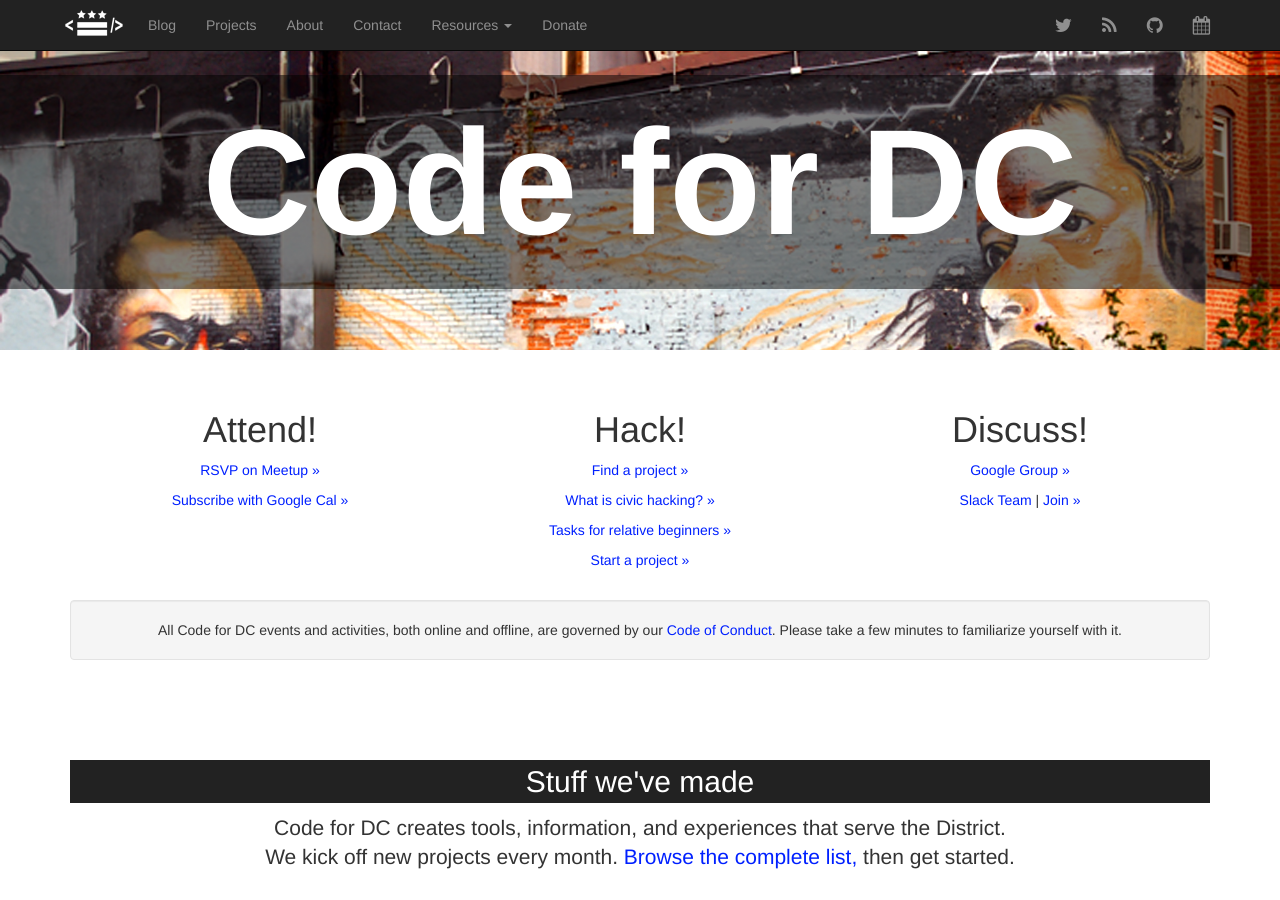
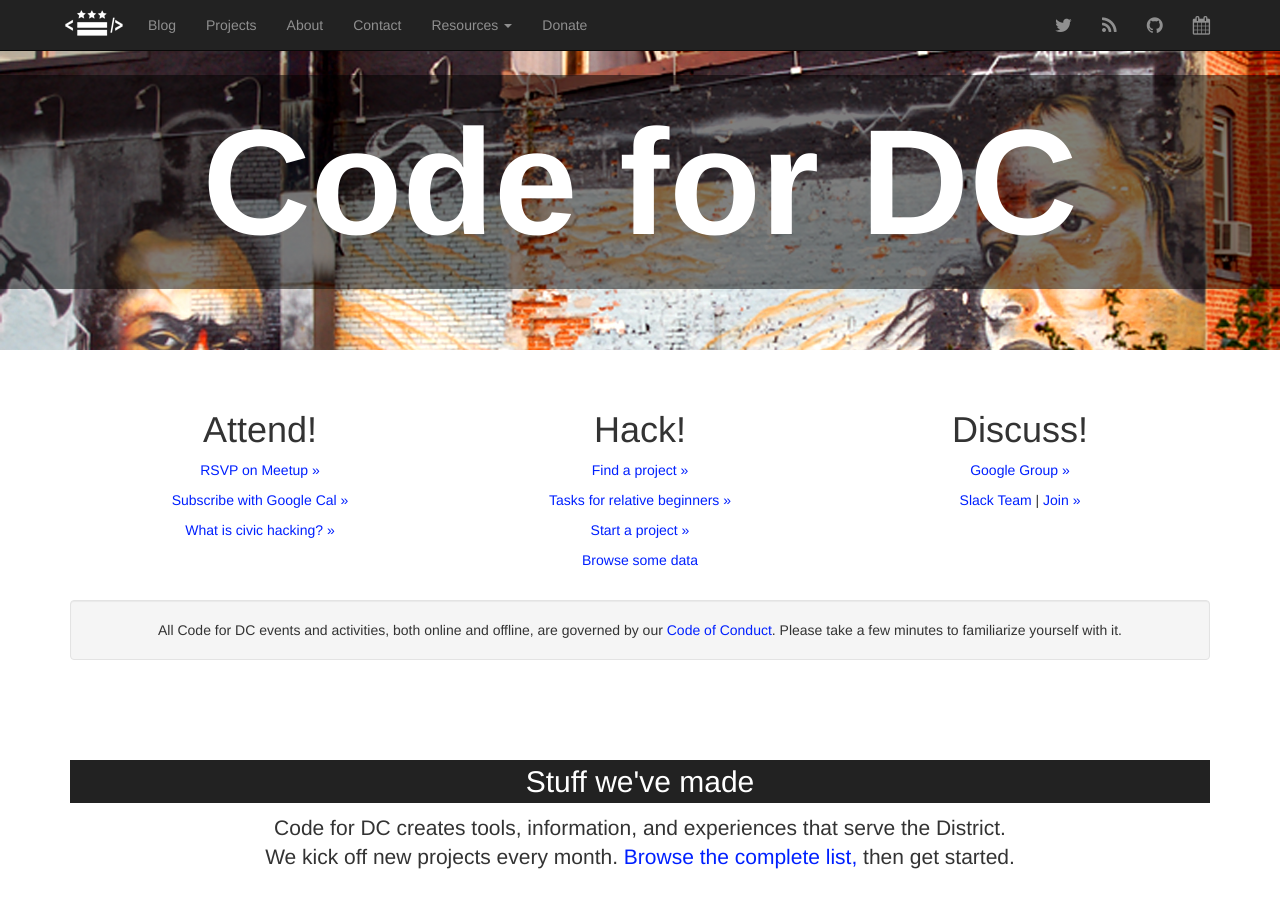
Before and after one commit to civictechdc/codefordc.github.com, a Jekyll site: the page built from index.html, in a window 1280 px wide and 900 px high. Built offline with Jekyll 4.4.1, drawn with Linux system fonts in a browser that asks for light colours; Markdown is read by kramdown in place of the engine named in the settings; some of the changed lines change nothing that is shown.

Commit message:
add data.codefordc.org to index.html

```diff
--- a/index.html
+++ b/index.html
@@ -34,19 +34,18 @@
     	<strong>Success!</strong> You should receive an invite to Slack shortly.
 	</div>
 		<div class="row">
-			<!-- <div class="alert alert-danger" role="alert">We need you! If you're interested in helping run Code for DC, <a href="/apply.html">apply for a leadership position</a>!</div> -->
 			<div class="col-lg-4">
 				<h1>Attend!</h1>
 				<p><a href="http://www.meetup.com/code-for-dc" target="_blank">RSVP on Meetup &raquo;</a></p>
 				<p><a href="webcal://www.meetup.com/Code-for-DC/events/ical/">Subscribe with Google Cal &raquo;</a></p>
-				<!-- <p><a href="/apply.html">Apply for a Leadership Position &raquo;</a></p> -->
+				<p><a href="/resources/what-is-civic-hacking.html">What is civic hacking? &raquo;</a></p>
 			</div>
 			<div class="col-lg-4">
 				<h1>Hack!</h1>
 				<p><a href="/projects">Find a project &raquo;</a></p>
-				<p><a href="/resources/what-is-civic-hacking.html">What is civic hacking? &raquo;</a></p>
 				<p><a href="/resources/getting-started.html">Tasks for relative beginners &raquo;</a></p>
 				<p><a href="/resources/startaproject.html">Start a project &raquo;</a></p>
+				<p><a href="https://data.codefordc.org">Browse some data</a></p>
 			</div>
 			<div class="col-lg-4">
 				<h1>Discuss!</h1>
```
